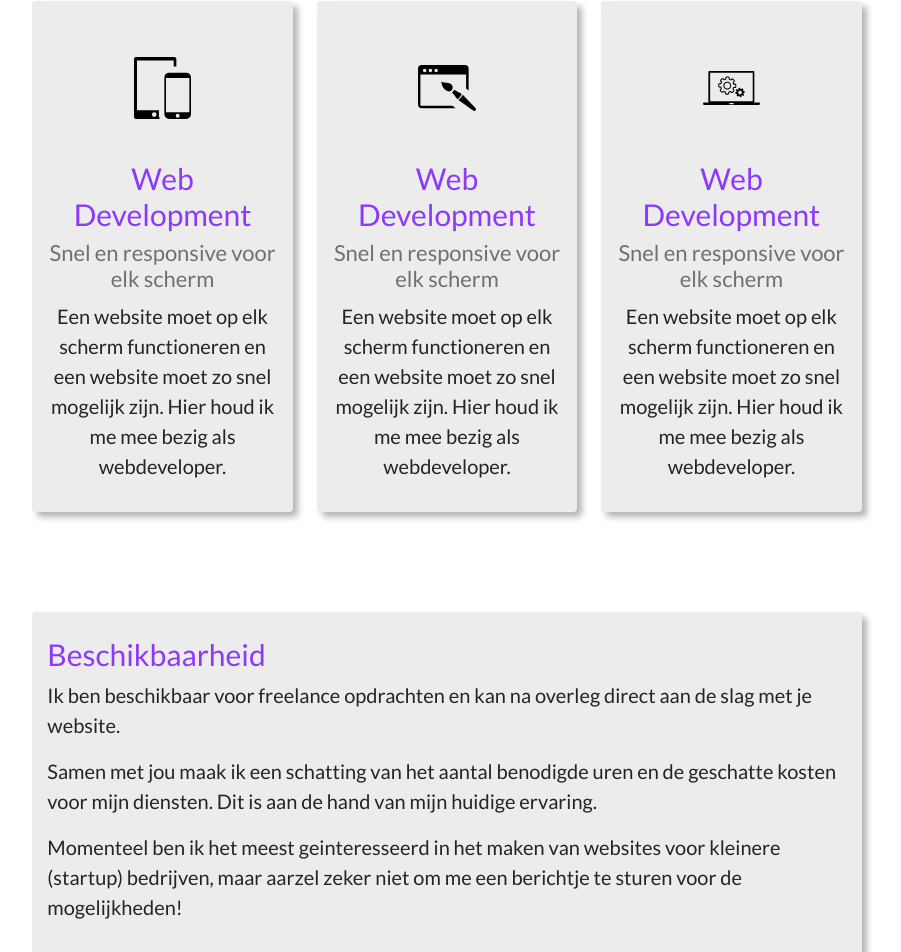
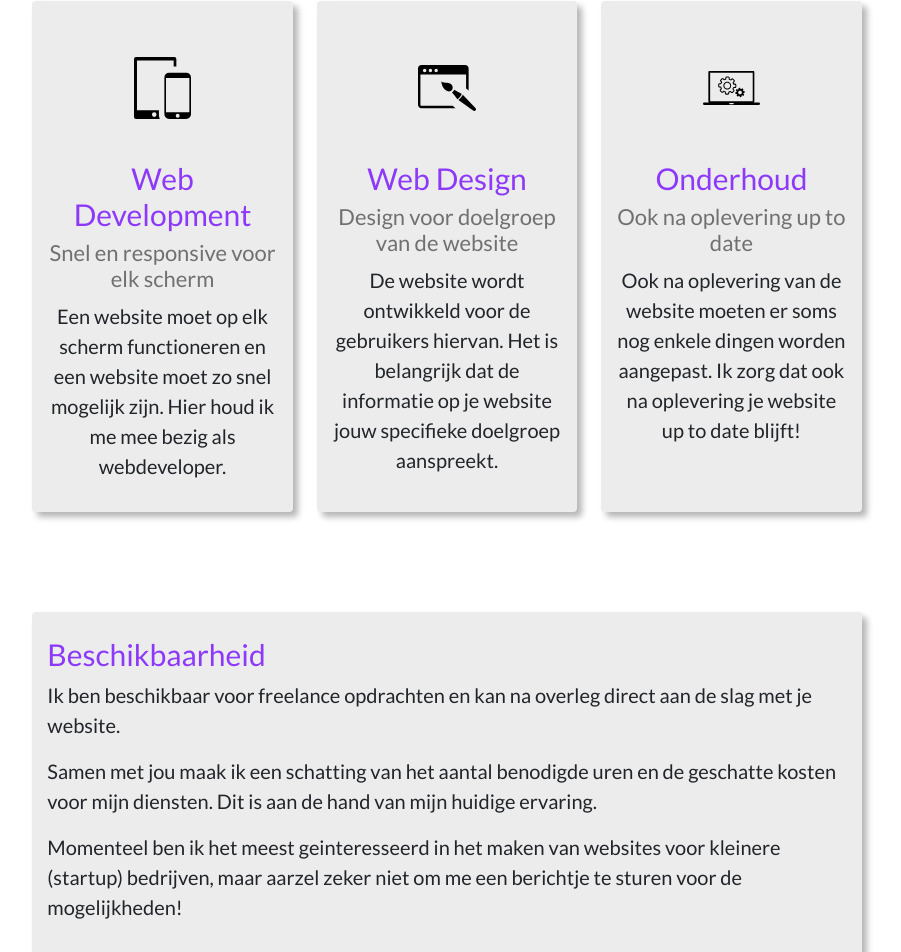
Before and after one commit to Michelium/personalwebsite, a Vue app: page / in a window 1280 px wide. Shown: the part 1881-2833 px from the top of the page, without its empty margins (193-1094 px from the left). Built offline with nearby package versions, Linux system fonts and the light colour scheme.

Commit message:
updated services text

```diff
--- a/src/components/Services.vue
+++ b/src/components/Services.vue
@@ -21,9 +21,9 @@
                     <div class="image">
                         <img src="~@/assets/images/services/card-2.svg" alt="Design">
                     </div>
-                    <h3>Web Development</h3>
-                    <h4>Snel en responsive voor elk scherm</h4>
-                    <p>Een website moet op elk scherm functioneren en een website moet zo snel mogelijk zijn. Hier houd ik me mee bezig als webdeveloper.</p>
+                    <h3>Web Design</h3>
+                    <h4>Design voor doelgroep van de website</h4>
+                    <p>De website wordt ontwikkeld voor de gebruikers hiervan. Het is belangrijk dat de informatie op je website jouw specifieke doelgroep aanspreekt.</p>
                 </div>
             </div>
             <div class="col-12 col-xl-4 mb-4 mb-xl-0">
@@ -31,9 +31,9 @@
                     <div class="image">
                         <img src="~@/assets/images/services/card-3.svg" alt="Onderhoud">
                     </div>
-                    <h3>Web Development</h3>
-                    <h4>Snel en responsive voor elk scherm</h4>
-                    <p>Een website moet op elk scherm functioneren en een website moet zo snel mogelijk zijn. Hier houd ik me mee bezig als webdeveloper.</p>
+                    <h3>Onderhoud</h3>
+                    <h4>Ook na oplevering up to date</h4>
+                    <p>Ook na oplevering van de website moeten er soms nog enkele dingen worden aangepast. Ik zorg dat ook na oplevering je website up to date blijft!</p>
                 </div>
             </div>
         </div>
@@ -70,6 +70,11 @@ export default {
     -webkit-box-shadow: 5px 5px 6px 0px rgba(0, 0, 0, 0.29);
     -moz-box-shadow: 5px 5px 6px 0px rgba(0, 0, 0, 0.29);
     box-shadow: 5px 5px 6px 0px rgba(0, 0, 0, 0.29);
+    transition: 0.2s;
+}
+
+.card:hover {
+    background-color: #d7d7d7;
 }
 
 .card img {
```
